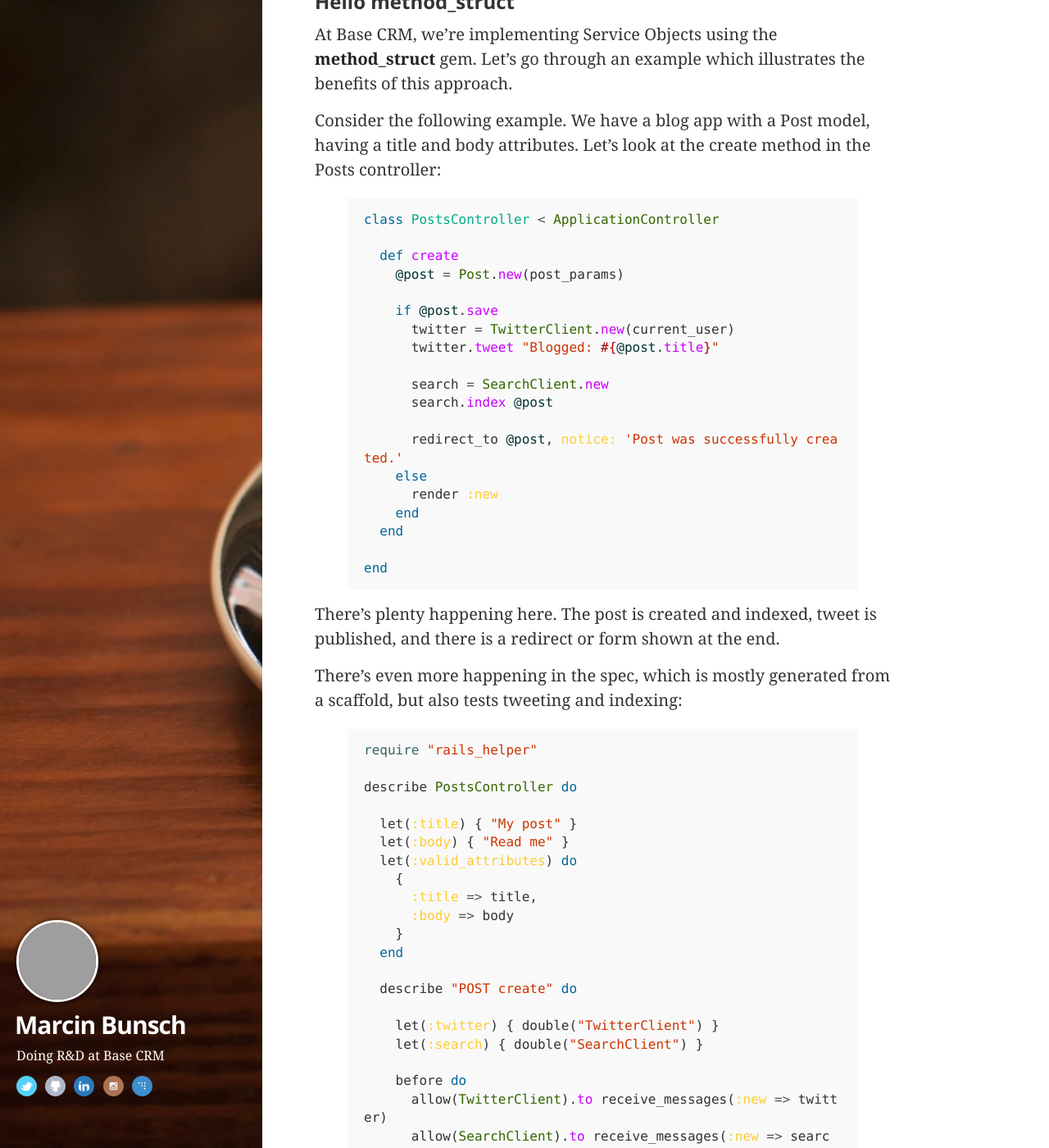
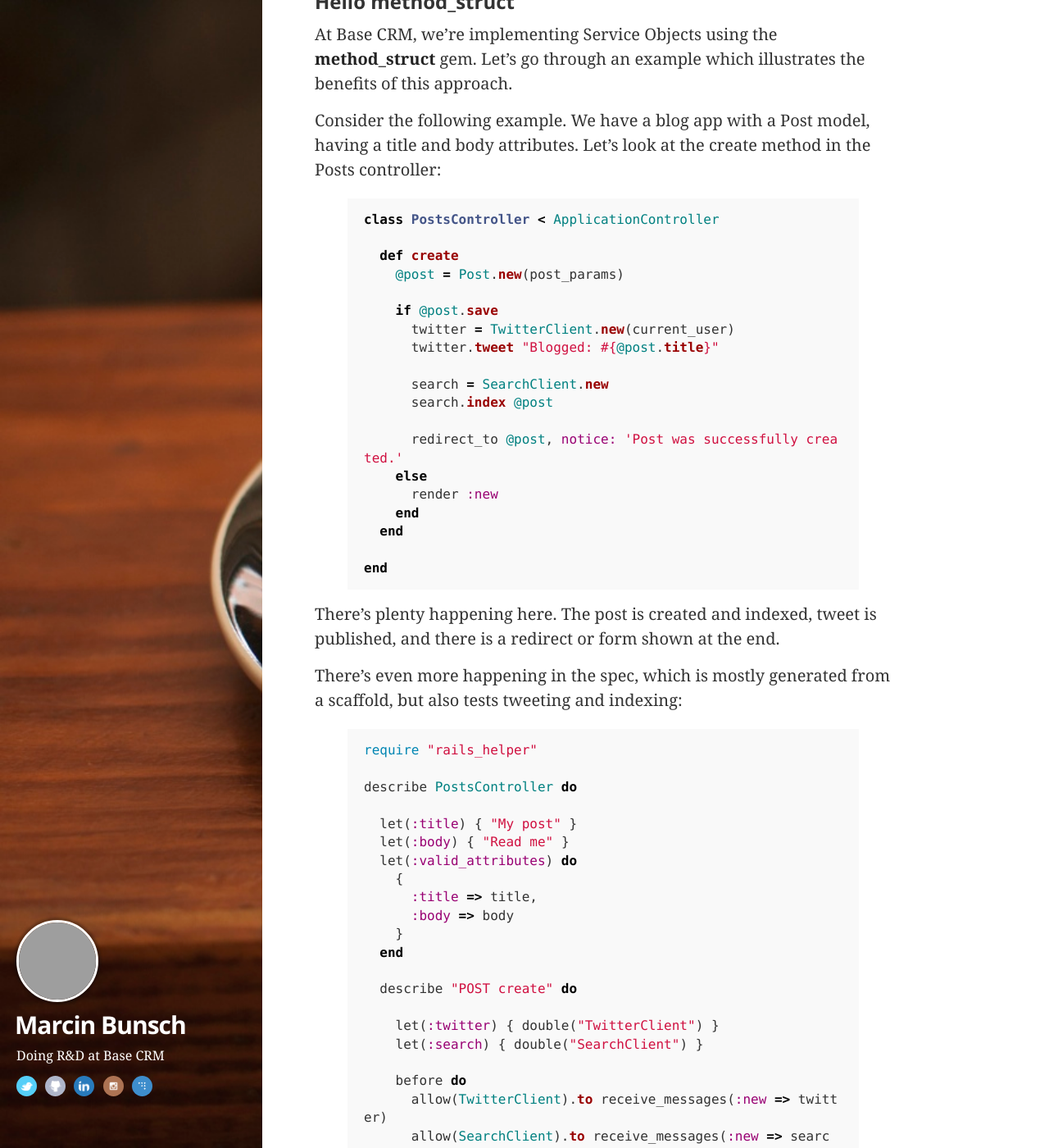
Before and after one commit to marcinbunsch/bunsch.pl, a Jekyll site: the page built from index.html, in a window 1280 px wide and 1400 px high, scrolled down 1087 px. Shown: the whole window at 82% size. Built offline with Jekyll 4.4.1, drawn with Linux system fonts in a browser that asks for light colours; some web fonts are replaced; Markdown is read by kramdown in place of the engine named in the settings; the list of posts is cut into pages by our own code; grey boxes are pictures that could not be loaded.

Commit message:
Change syntax higlighting to be github-like

```diff
--- a/public/css/syntax.css
+++ b/public/css/syntax.css
@@ -1,66 +1,62 @@
+/* Source: https://raw.githubusercontent.com/richleland/pygments-css/master/github.css */
 .hll { background-color: #ffffcc }
- /*{ background: #f0f3f3; }*/
-.c { color: #999; } /* Comment */
-.err { color: #AA0000; background-color: #FFAAAA } /* Error */
-.k { color: #006699; } /* Keyword */
-.o { color: #555555 } /* Operator */
-.cm { color: #0099FF; font-style: italic } /* Comment.Multiline */
-.cp { color: #009999 } /* Comment.Preproc */
-.c1 { color: #999; } /* Comment.Single */
-.cs { color: #999; } /* Comment.Special */
-.gd { background-color: #FFCCCC; border: 1px solid #CC0000 } /* Generic.Deleted */
-.ge { font-style: italic } /* Generic.Emph */
-.gr { color: #FF0000 } /* Generic.Error */
-.gh { color: #003300; } /* Generic.Heading */
-.gi { background-color: #CCFFCC; border: 1px solid #00CC00 } /* Generic.Inserted */
-.go { color: #AAAAAA } /* Generic.Output */
-.gp { color: #000099; } /* Generic.Prompt */
-.gs { } /* Generic.Strong */
-.gu { color: #003300; } /* Generic.Subheading */
-.gt { color: #99CC66 } /* Generic.Traceback */
-.kc { color: #006699; } /* Keyword.Constant */
-.kd { color: #006699; } /* Keyword.Declaration */
-.kn { color: #006699; } /* Keyword.Namespace */
-.kp { color: #006699 } /* Keyword.Pseudo */
-.kr { color: #006699; } /* Keyword.Reserved */
-.kt { color: #007788; } /* Keyword.Type */
-.m { color: #FF6600 } /* Literal.Number */
-.s { color: #d44950 } /* Literal.String */
-.na { color: #4f9fcf } /* Name.Attribute */
-.nb { color: #336666 } /* Name.Builtin */
-.nc { color: #00AA88; } /* Name.Class */
-.no { color: #336600 } /* Name.Constant */
-.nd { color: #9999FF } /* Name.Decorator */
-.ni { color: #999999; } /* Name.Entity */
-.ne { color: #CC0000; } /* Name.Exception */
-.nf { color: #CC00FF } /* Name.Function */
-.nl { color: #9999FF } /* Name.Label */
-.nn { color: #00CCFF; } /* Name.Namespace */
-.nt { color: #2f6f9f; } /* Name.Tag */
-.nv { color: #003333 } /* Name.Variable */
-.ow { color: #000000; } /* Operator.Word */
+.c { color: #999988; font-style: italic } /* Comment */
+.err { color: #a61717; background-color: #e3d2d2 } /* Error */
+.k { color: #000000; font-weight: bold } /* Keyword */
+.o { color: #000000; font-weight: bold } /* Operator */
+.cm { color: #999988; font-style: italic } /* Comment.Multiline */
+.cp { color: #999999; font-weight: bold; font-style: italic } /* Comment.Preproc */
+.c1 { color: #999988; font-style: italic } /* Comment.Single */
+.cs { color: #999999; font-weight: bold; font-style: italic } /* Comment.Special */
+.gd { color: #000000; background-color: #ffdddd } /* Generic.Deleted */
+.ge { color: #000000; font-style: italic } /* Generic.Emph */
+.gr { color: #aa0000 } /* Generic.Error */
+.gh { color: #999999 } /* Generic.Heading */
+.gi { color: #000000; background-color: #ddffdd } /* Generic.Inserted */
+.go { color: #888888 } /* Generic.Output */
+.gp { color: #555555 } /* Generic.Prompt */
+.gs { font-weight: bold } /* Generic.Strong */
+.gu { color: #aaaaaa } /* Generic.Subheading */
+.gt { color: #aa0000 } /* Generic.Traceback */
+.kc { color: #000000; font-weight: bold } /* Keyword.Constant */
+.kd { color: #000000; font-weight: bold } /* Keyword.Declaration */
+.kn { color: #000000; font-weight: bold } /* Keyword.Namespace */
+.kp { color: #000000; font-weight: bold } /* Keyword.Pseudo */
+.kr { color: #000000; font-weight: bold } /* Keyword.Reserved */
+.kt { color: #445588; font-weight: bold } /* Keyword.Type */
+.m { color: #009999 } /* Literal.Number */
+.s { color: #d01040 } /* Literal.String */
+.na { color: #008080 } /* Name.Attribute */
+.nb { color: #0086B3 } /* Name.Builtin */
+.nc { color: #445588; font-weight: bold } /* Name.Class */
+.no { color: #008080 } /* Name.Constant */
+.nd { color: #3c5d5d; font-weight: bold } /* Name.Decorator */
+.ni { color: #800080 } /* Name.Entity */
+.ne { color: #990000; font-weight: bold } /* Name.Exception */
+.nf { color: #990000; font-weight: bold } /* Name.Function */
+.nl { color: #990000; font-weight: bold } /* Name.Label */
+.nn { color: #555555 } /* Name.Namespace */
+.nt { color: #000080 } /* Name.Tag */
+.nv { color: #008080 } /* Name.Variable */
+.ow { color: #000000; font-weight: bold } /* Operator.Word */
 .w { color: #bbbbbb } /* Text.Whitespace */
-.mf { color: #FF6600 } /* Literal.Number.Float */
-.mh { color: #FF6600 } /* Literal.Number.Hex */
-.mi { color: #FF6600 } /* Literal.Number.Integer */
-.mo { color: #FF6600 } /* Literal.Number.Oct */
-.sb { color: #CC3300 } /* Literal.String.Backtick */
-.sc { color: #CC3300 } /* Literal.String.Char */
-.sd { color: #CC3300; font-style: italic } /* Literal.String.Doc */
-.s2 { color: #CC3300 } /* Literal.String.Double */
-.se { color: #CC3300; } /* Literal.String.Escape */
-.sh { color: #CC3300 } /* Literal.String.Heredoc */
-.si { color: #AA0000 } /* Literal.String.Interpol */
-.sx { color: #CC3300 } /* Literal.String.Other */
-.sr { color: #33AAAA } /* Literal.String.Regex */
-.s1 { color: #CC3300 } /* Literal.String.Single */
-.ss { color: #FFCC33 } /* Literal.String.Symbol */
-.bp { color: #336666 } /* Name.Builtin.Pseudo */
-.vc { color: #003333 } /* Name.Variable.Class */
-.vg { color: #003333 } /* Name.Variable.Global */
-.vi { color: #003333 } /* Name.Variable.Instance */
-.il { color: #FF6600 } /* Literal.Number.Integer.Long */
-
-.css .o,
-.css .o + .nt,
-.css .nt + .nt { color: #999; }
+.mf { color: #009999 } /* Literal.Number.Float */
+.mh { color: #009999 } /* Literal.Number.Hex */
+.mi { color: #009999 } /* Literal.Number.Integer */
+.mo { color: #009999 } /* Literal.Number.Oct */
+.sb { color: #d01040 } /* Literal.String.Backtick */
+.sc { color: #d01040 } /* Literal.String.Char */
+.sd { color: #d01040 } /* Literal.String.Doc */
+.s2 { color: #d01040 } /* Literal.String.Double */
+.se { color: #d01040 } /* Literal.String.Escape */
+.sh { color: #d01040 } /* Literal.String.Heredoc */
+.si { color: #d01040 } /* Literal.String.Interpol */
+.sx { color: #d01040 } /* Literal.String.Other */
+.sr { color: #009926 } /* Literal.String.Regex */
+.s1 { color: #d01040 } /* Literal.String.Single */
+.ss { color: #990073 } /* Literal.String.Symbol */
+.bp { color: #999999 } /* Name.Builtin.Pseudo */
+.vc { color: #008080 } /* Name.Variable.Class */
+.vg { color: #008080 } /* Name.Variable.Global */
+.vi { color: #008080 } /* Name.Variable.Instance */
+.il { color: #009999 } /* Literal.Number.Integer.Long */
```
